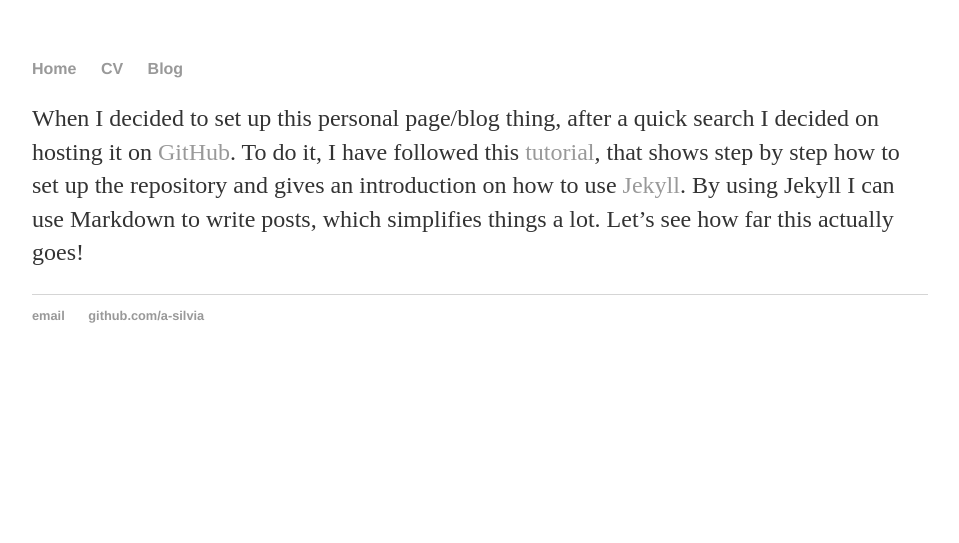
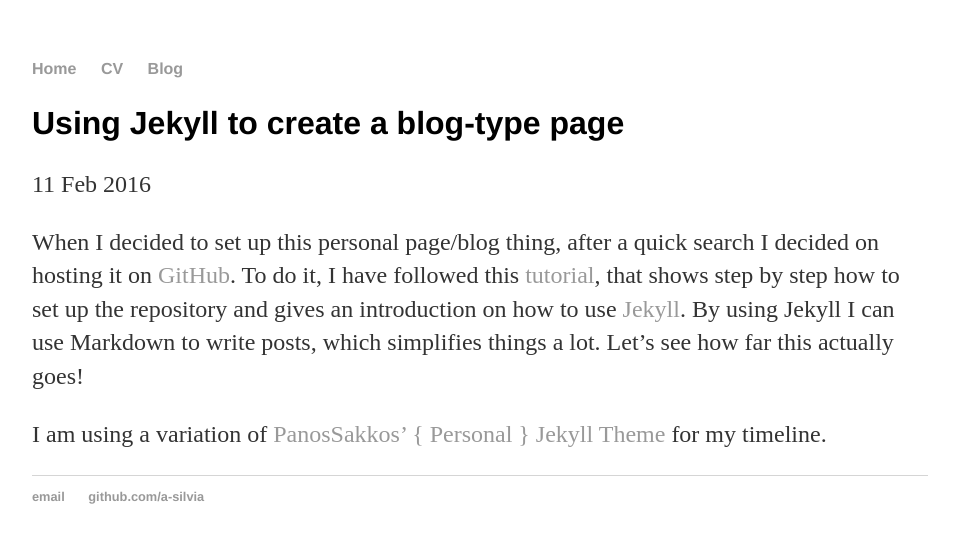
Before and after one commit to a-silvia/a-silvia.github.io, a Jekyll site: the page built from _posts/2016-02-11-adding-posts.md, in a window 1280 px wide. Shown: the top 543 px of the page, without its empty margins (160-1119 px from the left). Built offline with Jekyll 4.4.1, drawn with Linux system fonts in a browser that asks for light colours.

Commit message:
changes to post and to post layout and css

```diff
--- a/_layouts/post.html
+++ b/_layouts/post.html
@@ -1,9 +1,35 @@
----
-layout: default
----
-<h1>{{ page.title }}</h1>
-<p class="meta">{{ page.date | date_to_string }}</p>
+<!DOCTYPE html>
+	<html>
+		<head>
+			<title>{{ page.title }}</title>
+			<!-- link to main stylesheet -->
+			<link rel="stylesheet" type="text/css" href="/css/base.css">
+			<link rel="stylesheet" type="text/css" href="/css/index.css">
+		</head>
+		<body>
+			<nav>
+	    		<ul>
+	        		<li><a href="/">Home</a></li>
+	        		<li><a href="/cv">CV</a></li>
+	        		<li><a href="/blog">Blog</a></li>
+	    		</ul>
+			</nav>
+			<div class="container">
 
-<div class="post">
-  {{ content }}
-</div>
+			<h2>{{ page.title }}</h2>
+			<p class="meta">{{ page.date | date_to_string }}</p>
+
+
+			<div class="post">
+			  {{ content }}
+			</div>
+
+			</div>
+			<footer>
+	    		<ul>
+	        		<li><a href="mailto:anascsilva+page@gmail.com">email</a></li>
+	        		<li><a href="https://github.com/a-silvia">github.com/a-silvia</a></li>
+				</ul>
+			</footer>
+		</body>
+	</html>
--- a/_posts/2016-02-11-adding-posts.md
+++ b/_posts/2016-02-11-adding-posts.md
@@ -5,3 +5,5 @@ date: 2016-02-11
 ---
 
 When I decided to set up this personal page/blog thing, after a quick search I decided on hosting it on [GitHub](http://github.com). To do it, I have followed this [tutorial](http://jmcglone.com/guides/github-pages/), that shows step by step how to set up the repository and gives an introduction on how to use [Jekyll](http://jekyllrb.com). By using Jekyll I can use Markdown to write posts, which simplifies things a lot. Let's see how far this actually goes!
+
+I am using a variation of [PanosSakkos' { Personal } Jekyll Theme](https://github.com/PanosSakkos/personal-jekyll-theme) for my timeline.
--- a/css/base.css
+++ b/css/base.css
@@ -25,6 +25,11 @@ h1 {
     font-family:'Helvetica', 'Arial', 'Sans-Serif';
 }
 
+h2 {
+    font-size: 2em;
+    font-family:'Helvetica', 'Arial', 'Sans-Serif';
+}
+
 footer {
     border-top: 1px solid #d5d5d5;
     font-size: .8em;
```
